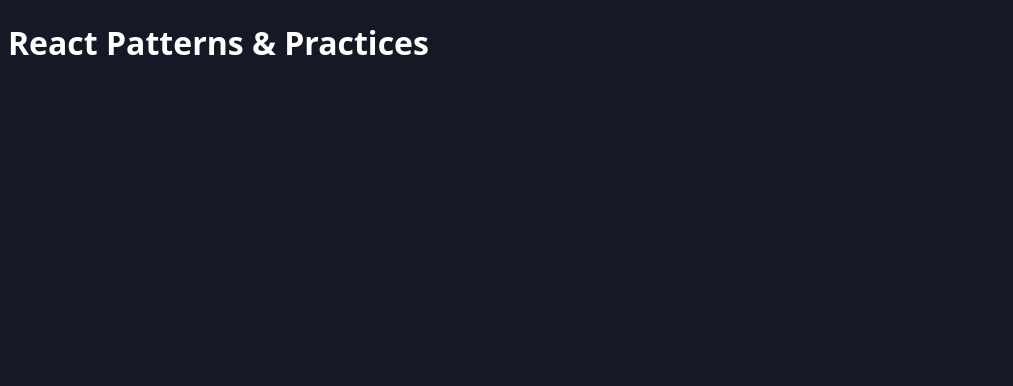
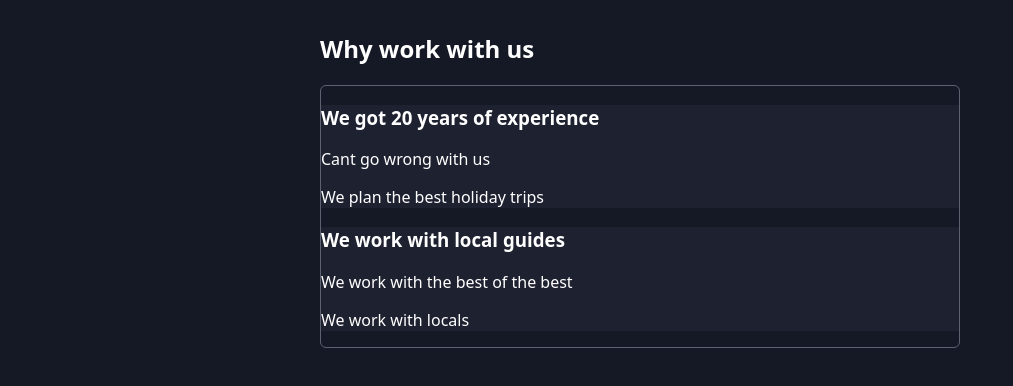
Before and after one commit to OriArvy/Learning-react-patterns-and-best-practices, a React (Vite) app: page / in a window 1280 px wide. Shown: the top 386 px of the page, without its empty margins (0-1013 px from the left). Built offline with nearby package versions, Linux system fonts and the light colour scheme.

Commit message:
Added compound components

```diff
--- a/src/App.jsx
+++ b/src/App.jsx
@@ -1,5 +1,26 @@
+import Accordion from "./components/Accordion/Accordion";
+import AccordionItem from "./components/Accordion/AccordionItem";
+
 function App() {
-  return <h1>React Patterns & Practices</h1>;
+  return <main>
+    <section>
+      <h2>Why work with us</h2>
+      <Accordion className='accordion'>
+        <AccordionItem title="We got 20 years of experience" className="accordion-item">
+          <article>
+            <p>Cant go wrong with us</p>
+            <p>We plan the best holiday trips</p>
+          </article>
+        </AccordionItem>
+        <AccordionItem title="We work with local guides" className="accordion-item">
+          <article>
+            <p>We work with the best of the best</p>
+            <p>We work with locals</p>
+          </article>
+        </AccordionItem>
+      </Accordion>
+    </section>
+  </main>;
 }
 
 export default App;
--- /dev/null
+++ b/src/components/Accordion/Accordion.jsx
@@ -0,0 +1,7 @@
+export default function Accordion({children, className}) {
+  return (
+    <ul className={className}>
+      {children}
+    </ul>
+  )
+}
--- /dev/null
+++ b/src/components/Accordion/AccordionItem.jsx
@@ -0,0 +1,8 @@
+export default function AccordionItem({children, className, title}) {
+  return (
+    <li className={className}>
+      <h3>{title}</h3>
+      <div>{children}</div>
+    </li>
+  )
+}
```
